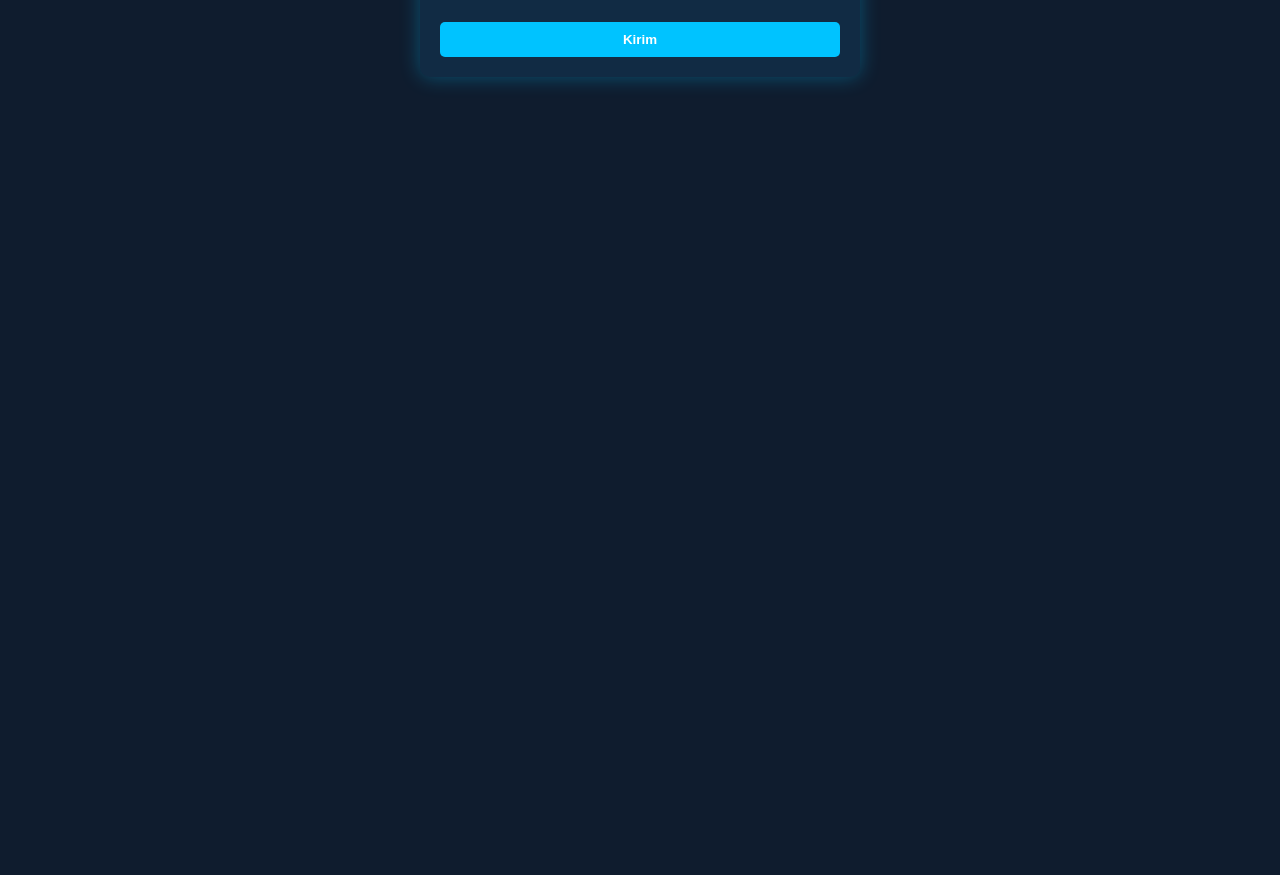
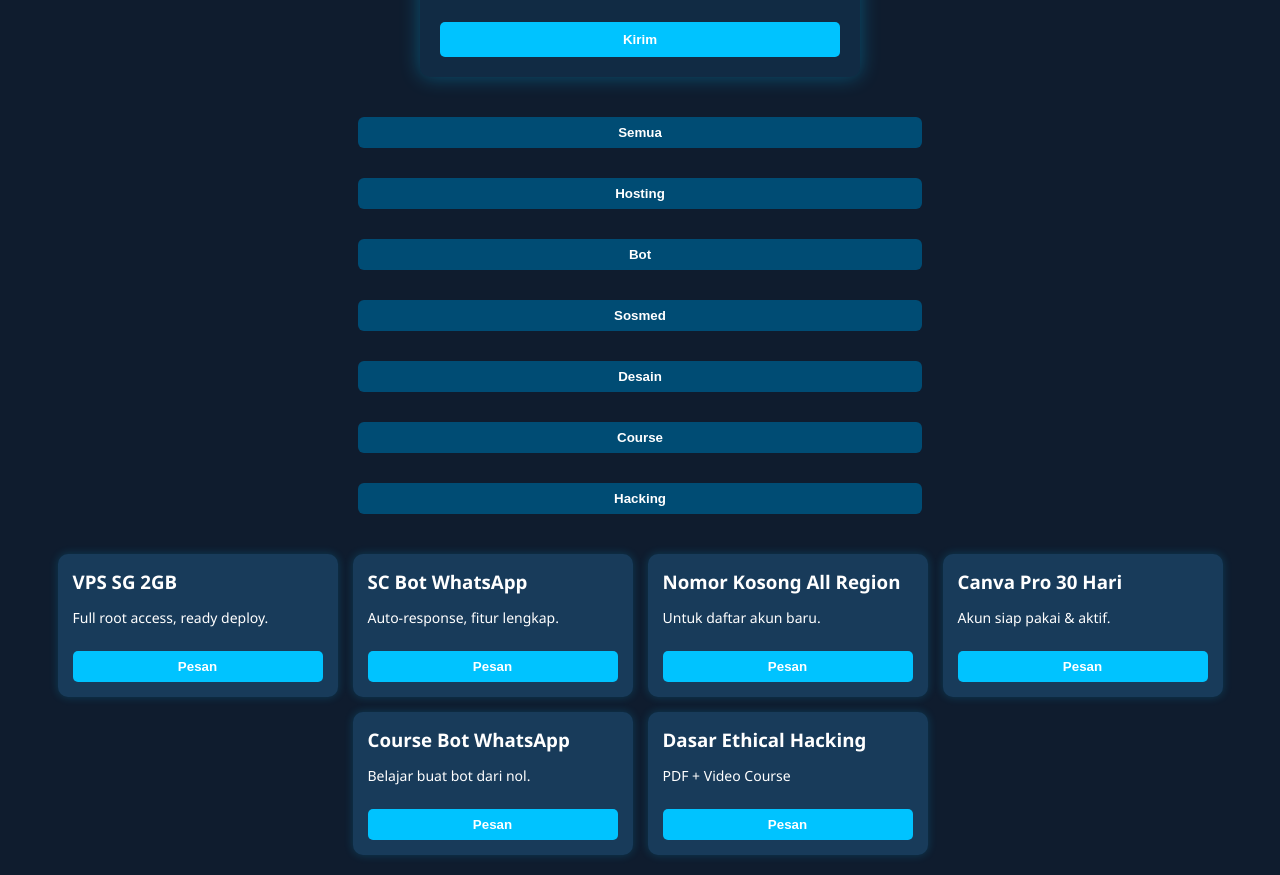
Before and after one commit to Alexx-sy/nara-request-page, a plain HTML site: page index.html in a window 1280 px wide. Shown: the part 526-1401 px from the top of the page. Before the commit the page ends 800 px from the top, so only its background shows below. Drawn offline with nearby package versions, Linux system fonts and the light colour scheme.

Commit message:
Update index.html

```diff
--- a/index.html
+++ b/index.html
@@ -3,7 +3,7 @@
 <head>
   <meta charset="UTF-8">
   <meta name="viewport" content="width=device-width, initial-scale=1.0">
-  <title>Request Fitur / Bug</title>
+  <title>Request & Produk Digital</title>
   <script src="https://cdn.jsdelivr.net/npm/@emailjs/browser@3/dist/email.min.js"></script>
   <style>
     body {
@@ -60,6 +60,52 @@
       border-radius: 8px;
       text-align: center;
     }
+    .filter-buttons {
+      margin: 20px auto;
+      display: flex;
+      flex-wrap: wrap;
+      gap: 10px;
+      justify-content: center;
+    }
+    .filter-buttons button {
+      padding: 8px 14px;
+      background: #004c74;
+      border: none;
+      color: white;
+      border-radius: 6px;
+      cursor: pointer;
+    }
+    .product-grid {
+      display: flex;
+      flex-wrap: wrap;
+      justify-content: center;
+      gap: 15px;
+      max-width: 1200px;
+      padding: 20px;
+    }
+    .product-card {
+      width: 250px;
+      background: #183b5a;
+      padding: 15px;
+      border-radius: 10px;
+      box-shadow: 0 0 10px #00c3ff33;
+    }
+    .product-card h3 {
+      margin: 0 0 5px 0;
+    }
+    .product-card p {
+      font-size: 14px;
+    }
+    .product-card button {
+      margin-top: 10px;
+      background: #00c3ff;
+      color: white;
+      border: none;
+      padding: 8px;
+      width: 100%;
+      border-radius: 5px;
+      cursor: pointer;
+    }
   </style>
 </head>
 <body>
@@ -92,6 +138,50 @@
     </form>
   </div>
 
+  <div class="filter-buttons">
+    <button onclick="filterItems('all')">Semua</button>
+    <button onclick="filterItems('hosting')">Hosting</button>
+    <button onclick="filterItems('bot')">Bot</button>
+    <button onclick="filterItems('sosmed')">Sosmed</button>
+    <button onclick="filterItems('desain')">Desain</button>
+    <button onclick="filterItems('course')">Course</button>
+    <button onclick="filterItems('hacking')">Hacking</button>
+  </div>
+
+  <div class="product-grid" id="productGrid">
+    <!-- Produk default -->
+    <div class="product-card" data-category="hosting">
+      <h3>VPS SG 2GB</h3>
+      <p>Full root access, ready deploy.</p>
+      <button onclick="orderItem('VPS SG 2GB')">Pesan</button>
+    </div>
+    <div class="product-card" data-category="bot">
+      <h3>SC Bot WhatsApp</h3>
+      <p>Auto-response, fitur lengkap.</p>
+      <button onclick="orderItem('SC Bot WhatsApp')">Pesan</button>
+    </div>
+    <div class="product-card" data-category="sosmed">
+      <h3>Nomor Kosong All Region</h3>
+      <p>Untuk daftar akun baru.</p>
+      <button onclick="orderItem('Nomor Kosong All Region')">Pesan</button>
+    </div>
+    <div class="product-card" data-category="desain">
+      <h3>Canva Pro 30 Hari</h3>
+      <p>Akun siap pakai & aktif.</p>
+      <button onclick="orderItem('Canva Pro 30 Hari')">Pesan</button>
+    </div>
+    <div class="product-card" data-category="course">
+      <h3>Course Bot WhatsApp</h3>
+      <p>Belajar buat bot dari nol.</p>
+      <button onclick="orderItem('Course Bot WhatsApp')">Pesan</button>
+    </div>
+    <div class="product-card" data-category="hacking">
+      <h3>Dasar Ethical Hacking</h3>
+      <p>PDF + Video Course</p>
+      <button onclick="orderItem('Dasar Ethical Hacking')">Pesan</button>
+    </div>
+  </div>
+
   <script>
     emailjs.init("MjLcv8FEvolAiMM5E"); // Ganti dengan public key kamu
 
@@ -112,6 +202,32 @@
           alert("❌ Gagal mengirim: " + err.text);
         });
     });
+
+    function filterItems(category) {
+      const cards = document.querySelectorAll('.product-card');
+      cards.forEach(card => {
+        card.style.display = (category === 'all' || card.dataset.category === category) ? 'block' : 'none';
+      });
+    }
+
+    function orderItem(productName) {
+      const name = prompt("Masukkan nama kamu:");
+      const pesan = prompt("Tulis pesan tambahan (opsional):");
+      if (!name) return;
+
+      const templateParams = {
+        name: name,
+        type: 'Pesanan Produk',
+        message: `Saya ingin memesan: ${productName}.\n${pesan || ''}`
+      };
+
+      emailjs.send("service_s7zlrgr", "template_28hjpnl", templateParams)
+        .then(() => {
+          alert("\u2705 Pesanan berhasil dikirim ke admin!");
+        }, (err) => {
+          alert("\u274c Gagal kirim pesanan: " + err.text);
+        });
+    }
   </script>
 
 </body>
```
